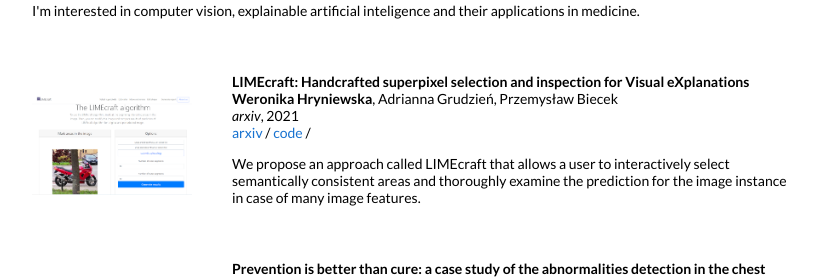
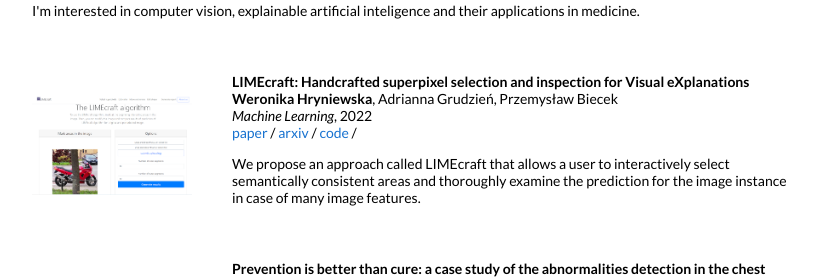
Before and after one commit to Hryniewska/website, a Jekyll site: the page built from _posts/2002-03-01-caselatex.markdown, in a window 1280 px wide. Shown: the part 390-668 px from the top of the page, without its empty margins (228-1050 px from the left). Built offline with Jekyll 4.4.1, drawn with Linux system fonts in a browser that asks for light colours.

Commit message:
Update LIMEcraft

```diff
--- a/_posts/2001-11-15-limecraft.markdown
+++ b/_posts/2001-11-15-limecraft.markdown
@@ -1,11 +1,12 @@
 ---
 layout: post
 title: "LIMEcraft: Handcrafted superpixel selection and inspection for Visual eXplanations"
-data: 2021
+data: 2022
 image: /images/limecraft.png
 categories: research
-venue: "arxiv"
 authors: "<strong>Weronika Hryniewska</strong>, Adrianna Grudzień, Przemysław Biecek"
+venue: "Machine Learning"
+paper: https://link.springer.com/article/10.1007/s10994-022-06204-w
 arxiv: https://arxiv.org/abs/2111.08094
 code: https://github.com/MI2DataLab/LIMEcraft
 ---
```
